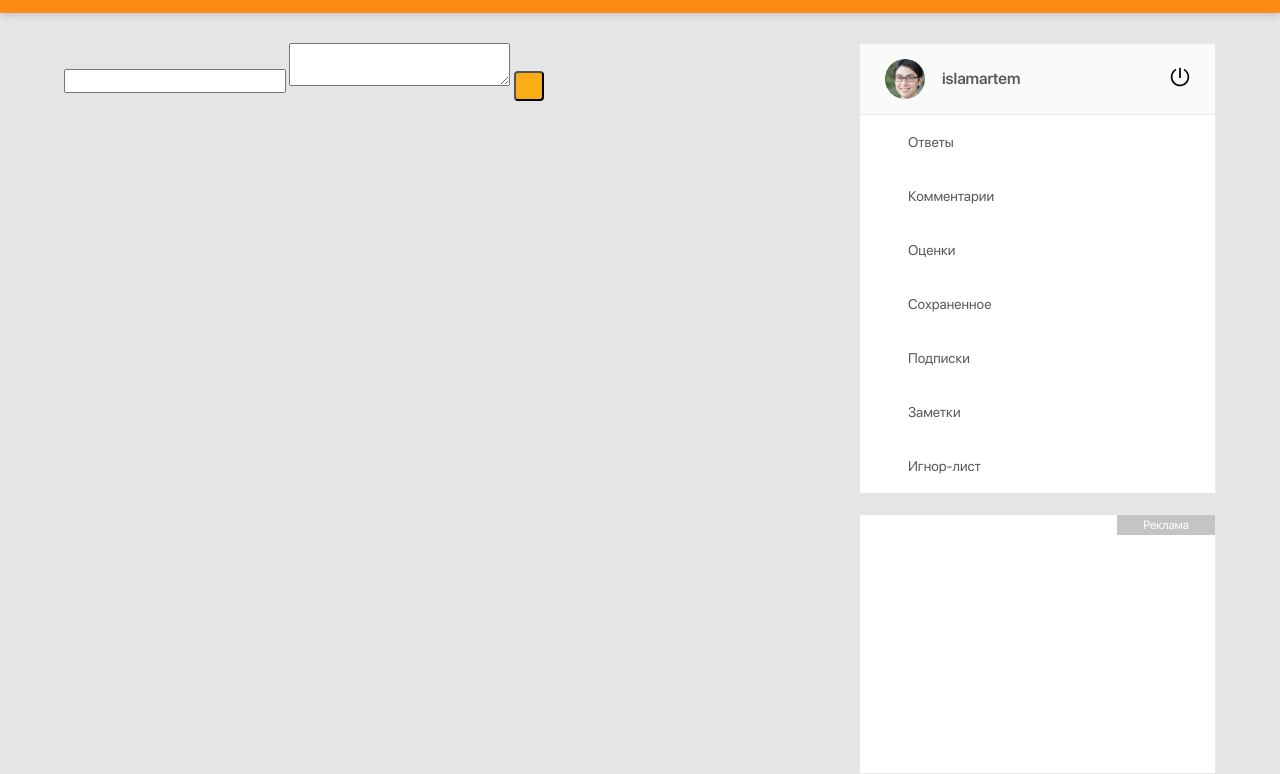
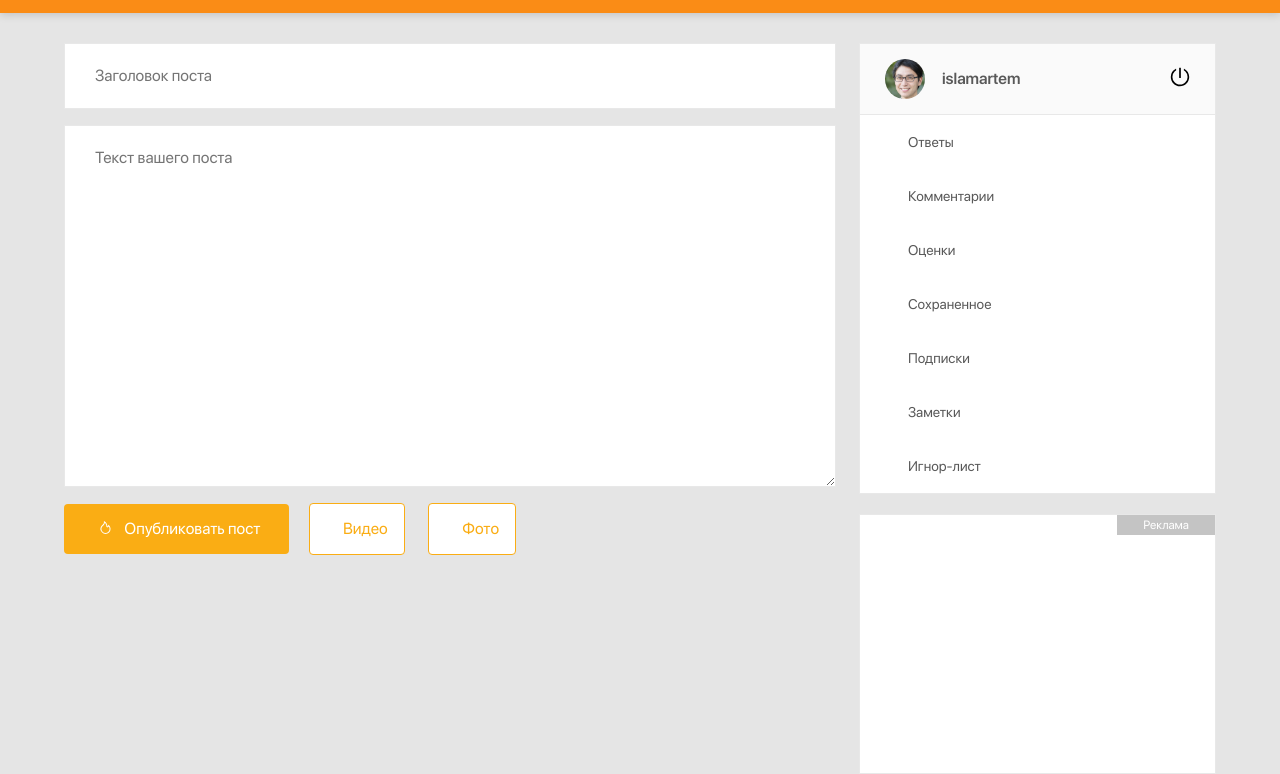
Before and after one commit to Marieta28/Pikadu, a plain HTML site: page new-post.html in a window 1280 px wide. Shown: the part 51-825 px from the top of the page. Drawn offline with Linux system fonts and the light colour scheme; files whose address does not match are found by name.

Commit message:
Add files via upload

```diff
--- a/css/style.css
+++ b/css/style.css
@@ -257,7 +257,12 @@ body {
   border-right: 3px solid #faad14;
   color: #faad14;
 }
+.button-group {
+  display: flex;
+}
 .button {
+  display: inline;
+  margin: 0;
   background: #faad14;
   border-radius: 4px;
   text-decoration: none;
@@ -265,13 +270,29 @@ body {
   font-size: 16px;
   line-height: 24px;
   padding: 13px;
+  border: none;
 }
-.button-new-post {
-  display: flex;
-  align-items: center;
-  justify-content: center;
-  width: 100%;
-  margin-top: 20px;
+.add-post .button {
+  margin-right: 20px;
+}
+#button-new-post {
+  min-width: 370px;
+  padding: 15px 25px 16px 36px;
+}
+
+.button-outline {
+  background: #ffffff;
+  border: 1px solid #faad14;
+  color: #faad14;
+  padding-left: 16px;
+  padding-right: 16px;
+  border-radius: 4px;
+  cursor: pointer;
+}
+.button-outline .icon {
+  width: 14px;
+  height: 11px;
+  fill: #ffc53d;
 }
 .icon-fire {
   fill: #fff;
@@ -334,6 +355,28 @@ body {
   line-height: 20px;
   text-align: center;
   color: #fff;
+}
+.add-post {
+  display: flex;
+  flex-direction: column;
+}
+
+.add-title,
+.add-text {
+  background: #fff;
+  border: 1px solid #e8e8e8;
+  padding: 23px 30px;
+  margin-bottom: 16px;
+}
+.add-text {
+  min-height: 362px;
+}
+.add-button {
+  width: 100%;
+  max-width: 370px;
+  margin-right: 36px;
+}
+.add-post .button-outline {
 }
 @media (max-width: 990px) {
   .menu-toggle {
--- a/new-post.html
+++ b/new-post.html
@@ -37,10 +37,30 @@
   </header>
   <div class="content">
     <main class="posts">
-<form action="#" class="addd-post">
-  <input type="text" name="post-title" class="add-title" placeholder="">
-  <textarea name="post-text" id="text" class="add-text"></textarea>
-  <button type="submit" class="button add-button"></button>
+<form action="#" class="add-post">
+  <input type="text" name="post-title" class="add-title" placeholder="Заголовок поста">
+  <textarea name="post-text" id="text" class="add-text" placeholder="Текст вашего поста"></textarea>
+    <div class="add-buttons">
+      <a href="#" id="button-new-post" class="button">
+        <svg class="icon icon-fire">
+          <use xlink:href="images/icons.svg#fire"></use>
+        </svg>
+        Опубликовать пост
+      </a>
+      <button type="submit" class="button button-outline">
+        <svg class="icon icon-photo">
+          <use xlink:href="images/icons.svg#video"></use>
+        </svg>
+        Видео
+      </button>
+      <button type="submit" class="button button-outline">
+        <svg class="icon icon-video">
+          <use xlink:href="images/icons.svg#photo"></use>
+        </svg>
+        Фото
+      </button>
+    </div>
+
 </form>
     </main>
     <aside class="sidebar ">
```
Also changed, not shown: images/icons.svg.
